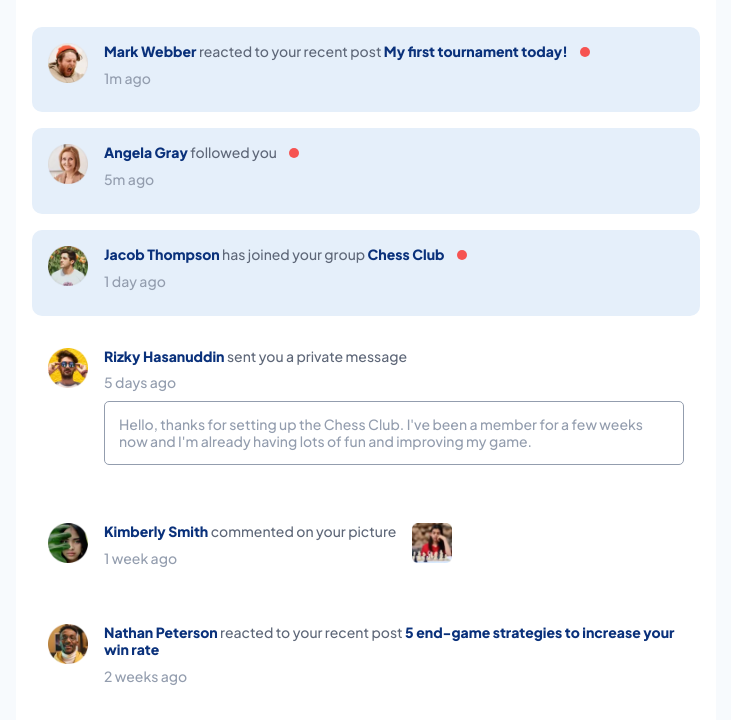
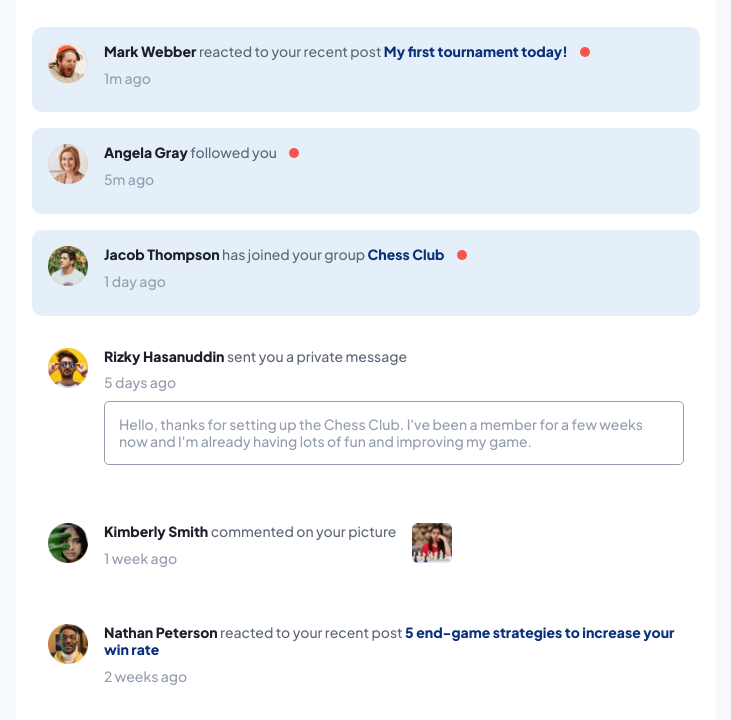
Before and after one commit to Julie-Gz/notifications-page-main, a plain HTML site: page index.html in a window 1280 px wide. Shown: the part 80-800 px from the top of the page, without its empty margins (274-1005 px from the left). Drawn offline with Linux system fonts and the light colour scheme.

Commit message:
third commit

```diff
--- a/styles.css
+++ b/styles.css
@@ -112,7 +112,7 @@ h1{
     cursor: pointer;
 }
 
-.user-name{
+a.user-name{
     color: var(--VeryDarkBlue);
 }
 
```
